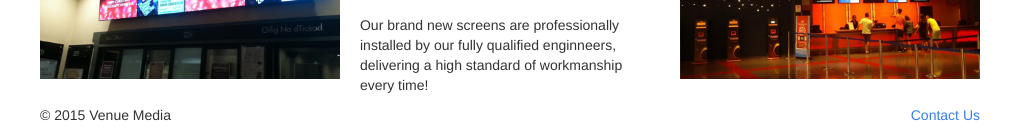
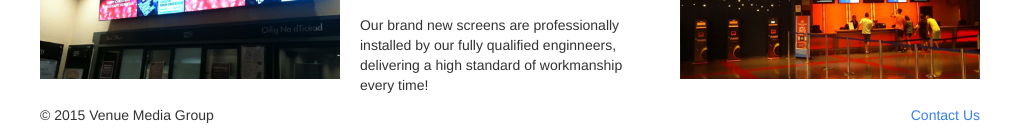
Before and after one commit to venuemedia/venuemedia.github.io, a Jekyll site: the page built from index.html, in a window 1280 px wide. Shown: the part 923-1055 px from the top of the page, without its empty margins (130-1147 px from the left). Built offline with Jekyll 4.4.1, drawn with Linux system fonts in a browser that asks for light colours; nearby versions of some CDN libraries; some of the changed lines change nothing that is shown.

Commit message:
update config and contact email

```diff
--- a/_config.yml
+++ b/_config.yml
@@ -1,8 +1,8 @@
 # Site settings
-title: Digital Signage
-email: adamjblanchard1@gmail.com
+title: Venue Media
+email: info@venuemediagroup.com
 copyright: > # this means to ignore newlines until "baseurl:"
-  &copy; 2015 Venue Media
+  &copy; 2015 Venue Media Group
 baseurl: "" # the subpath of your site, e.g. /blog/
 url: "http://venuemediagroup.com" # the base hostname & protocol for your site
 
```
